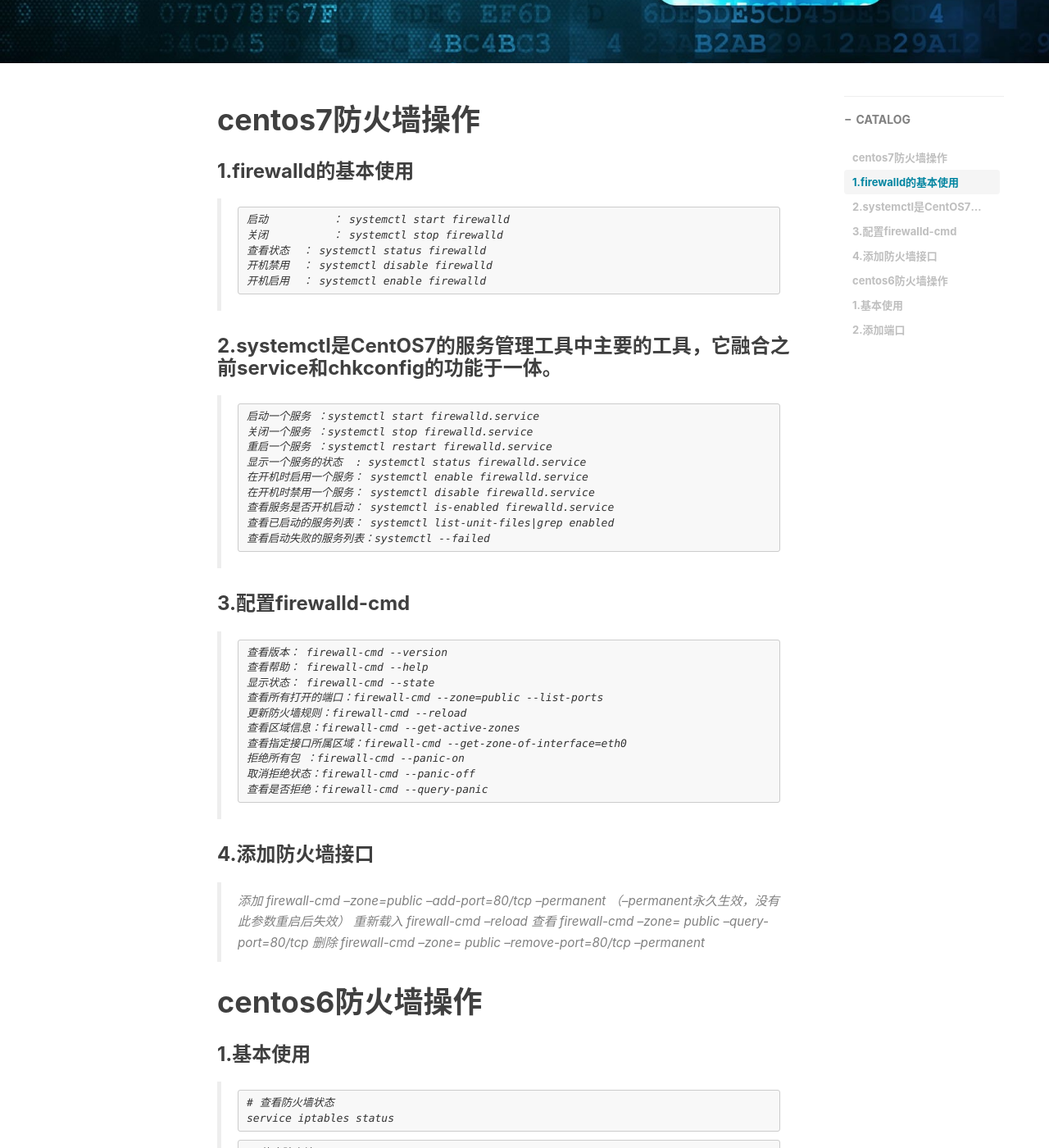
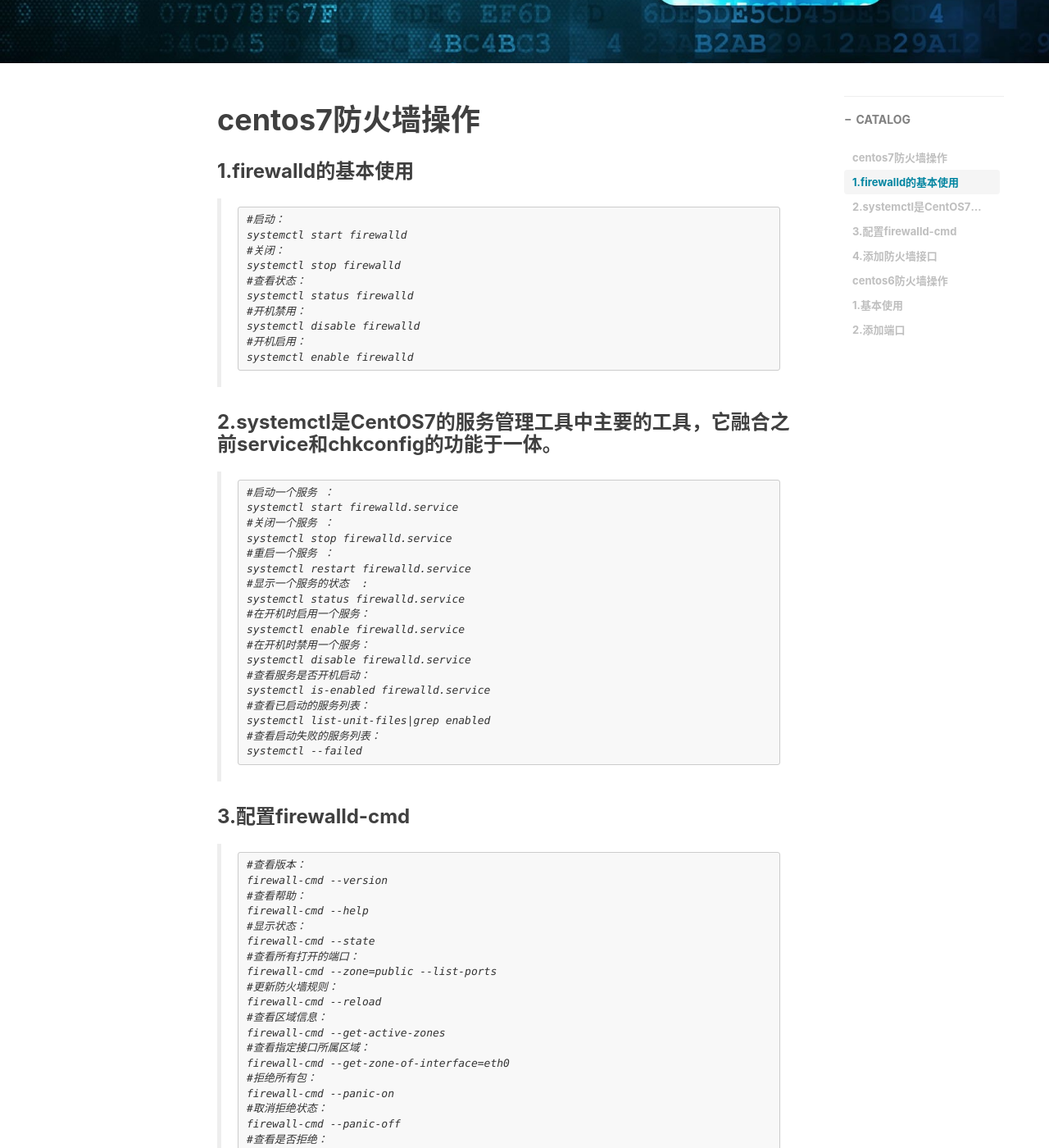
Before and after one commit to althos/althos.github.io, a Jekyll site: the page built from _posts/2018-06-01-centos防火墙操作.md, in a window 1280 px wide and 1400 px high, scrolled down 446 px. Shown: the whole window at 82% size. Built offline with Jekyll 4.4.1, drawn with Linux system fonts in a browser that asks for light colours; nearby versions of some CDN libraries; comment, search, counter and statistics services are not loaded; some of the changed text lies outside the part shown.

Commit message:
修改格式

````diff
--- a/_posts/2018-06-01-centos防火墙操作.md
+++ b/_posts/2018-06-01-centos防火墙操作.md
@@ -24,11 +24,16 @@
 >
 >
 >```
->启动          ： systemctl start firewalld
->关闭          ： systemctl stop firewalld
->查看状态  ： systemctl status firewalld
->开机禁用  ： systemctl disable firewalld
->开机启用  ： systemctl enable firewalld
+>#启动：
+>systemctl start firewalld
+>#关闭：
+>systemctl stop firewalld
+>#查看状态：
+>systemctl status firewalld
+>#开机禁用：
+>systemctl disable firewalld
+>#开机启用：
+>systemctl enable firewalld
 >```
 >
 >
@@ -40,15 +45,24 @@
 
 
 >```
->启动一个服务 ：systemctl start firewalld.service
->关闭一个服务 ：systemctl stop firewalld.service
->重启一个服务 ：systemctl restart firewalld.service
->显示一个服务的状态  : systemctl status firewalld.service
->在开机时启用一个服务： systemctl enable firewalld.service
->在开机时禁用一个服务： systemctl disable firewalld.service
->查看服务是否开机启动： systemctl is-enabled firewalld.service
->查看已启动的服务列表： systemctl list-unit-files|grep enabled
->查看启动失败的服务列表：systemctl --failed
+>#启动一个服务 ：
+>systemctl start firewalld.service
+>#关闭一个服务 ：
+>systemctl stop firewalld.service
+>#重启一个服务 ：
+>systemctl restart firewalld.service
+>#显示一个服务的状态  :
+>systemctl status firewalld.service
+>#在开机时启用一个服务：
+>systemctl enable firewalld.service
+>#在开机时禁用一个服务：
+>systemctl disable firewalld.service
+>#查看服务是否开机启动：
+>systemctl is-enabled firewalld.service
+>#查看已启动的服务列表：
+>systemctl list-unit-files|grep enabled
+>#查看启动失败的服务列表：
+>systemctl --failed
 >```
 
 
@@ -56,30 +70,51 @@
 ### 3.配置firewalld-cmd
 
 >```
->查看版本： firewall-cmd --version
->查看帮助： firewall-cmd --help
->显示状态： firewall-cmd --state
->查看所有打开的端口：firewall-cmd --zone=public --list-ports
->更新防火墙规则：firewall-cmd --reload
->查看区域信息：firewall-cmd --get-active-zones
->查看指定接口所属区域：firewall-cmd --get-zone-of-interface=eth0
->拒绝所有包 ：firewall-cmd --panic-on
->取消拒绝状态：firewall-cmd --panic-off
->查看是否拒绝：firewall-cmd --query-panic
+>#查看版本：
+>firewall-cmd --version
+>#查看帮助：
+>firewall-cmd --help
+>#显示状态：
+>firewall-cmd --state
+>#查看所有打开的端口：
+>firewall-cmd --zone=public --list-ports
+>#更新防火墙规则：
+>firewall-cmd --reload
+>#查看区域信息：
+>firewall-cmd --get-active-zones
+>#查看指定接口所属区域：
+>firewall-cmd --get-zone-of-interface=eth0
+>#拒绝所有包：
+>firewall-cmd --panic-on
+>#取消拒绝状态：
+>firewall-cmd --panic-off
+>#查看是否拒绝：
+>firewall-cmd --query-panic
 >```
 
 
 
 ### 4.添加防火墙接口
 
-> 添加
+> ```
+> #添加
 > firewall-cmd --zone=public --add-port=80/tcp --permanent    （--permanent永久生效，没有此参数重启后失效）
-> 重新载入
+> ```
+>
+> ```
+> #重新载入
 > firewall-cmd --reload
-> 查看
+> ```
+>
+> ```
+> #查看
 > firewall-cmd --zone= public --query-port=80/tcp
-> 删除
+> ```
+>
+> ```
+> #删除
 > firewall-cmd --zone= public --remove-port=80/tcp --permanent
+> ```
 
 
 
````
